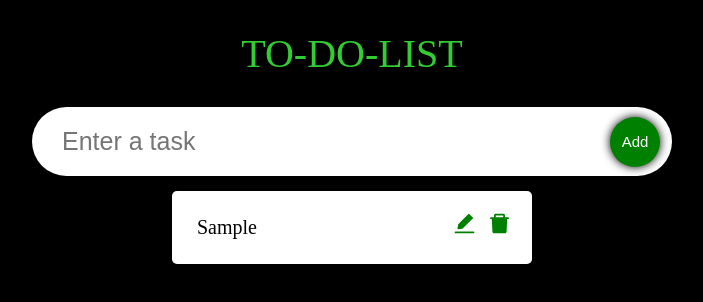
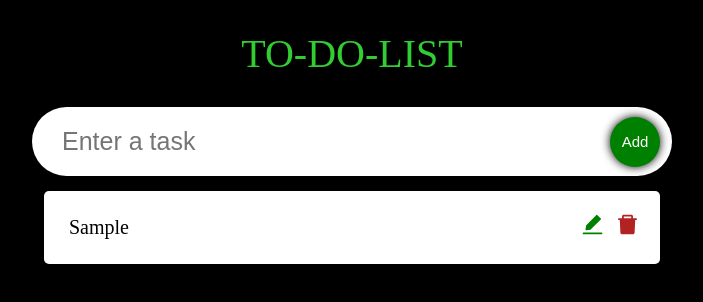
Before and after one commit to QuangLe44/mini-project, a React (Create React App) app in the folder mini-project/: page / in a window 1280 px wide. Both pictures are taken after typing "Sample" into the empty fields and a click on the button "Add". Shown: the top 302 px of the page, without its empty margins (288-991 px from the left). Built offline with nearby package versions, Linux system fonts and the light colour scheme; a web font is replaced by a local one.

Commit message:
add confirmation

```diff
--- a/mini-project/src/components/SIngleTodo.tsx
+++ b/mini-project/src/components/SIngleTodo.tsx
@@ -13,9 +13,19 @@ interface Props{
 const SingleTodo: React.FC<Props> = ({todo, todos, setTodos}) => {
     const [edit, setEdit] = useState<boolean>(false);
     const [editTodo, setEditTodo] = useState<string>(todo.todo);
+    const [confirmId, setConfirmId] = useState<boolean>(false);
+
+    const handleDeleteClick = () => {
+        setConfirmId(true);
+    };
 
     const handleDelete = (id:number) => {
         setTodos(todos.filter((todo) => todo.id !== id));
+        setConfirmId(false);
+    };
+
+    const handleCancel = () => {
+        setConfirmId(false);
     };
 
     const handleEdit = (e:React.FormEvent, id:number) =>{
@@ -52,9 +62,18 @@ const SingleTodo: React.FC<Props> = ({todo, todos, setTodos}) => {
                 >
                     <AiFillEdit></AiFillEdit>
                 </span>
-                <span className="icon" onClick={()=> handleDelete(todo.id)}>
+                <span className="icon_delete" onClick={()=> handleDeleteClick()}>
                     <AiFillDelete></AiFillDelete>
                 </span>
+                {confirmId === true && (
+                    <div className="todos_single--confirm">
+                        <span className="todos_single--text">Are you sure?</span>
+                        <span>
+                            <span className="todos_single--option" onClick={() => handleDelete(todo.id)}>Yes</span>
+                            <span className="todos_single--option" onClick={handleCancel}>No</span>
+                        </span>
+                    </div>
+                    )}
             </div>
         </form>
     )
--- a/mini-project/src/components/styles.css
+++ b/mini-project/src/components/styles.css
@@ -44,14 +44,16 @@
 
   .todos {
     display: flex;
-    justify-content: center;
-    width: 50%;
+    align-items: center;
+    flex-direction: column;
+    width: 90%;
     flex-wrap: wrap;
     padding-bottom: 40px;
   }
 
   .todos_single {
     display: flex;
+    align-items: center;
     width: 50%;
     border-radius: 5px;
     padding: 20px;
@@ -65,6 +67,27 @@
     font-size: 20px;
   }
 
+  .todos_single--confirm {
+    display: inline-flex;
+    justify-content: space-evenly;
+    flex-direction: row;
+  }
+
+  .todos_single--option {
+    padding: 10px;
+    margin: 0px 5px;
+    flex: 1;
+    background-color: green;
+    border-radius: 50px;
+    color: white;
+    font-size: 20px;
+  }
+
+  .todos_single--option:hover {
+    background-color: limegreen;
+    cursor: pointer;
+  }
+
   .todos_single--text:focus {
     outline: none;
   }
@@ -75,3 +98,20 @@
     color: green;
     cursor: pointer;
   }
+
+  .icon:hover {
+    color: limegreen;
+    cursor: pointer;
+  }
+
+  .icon_delete {
+    margin-left: 10px;
+    font-size: 25px;
+    color: firebrick;
+    cursor: pointer;
+  }
+
+  .icon_delete:hover {
+    color: crimson;
+    cursor: pointer;
+  }
```
